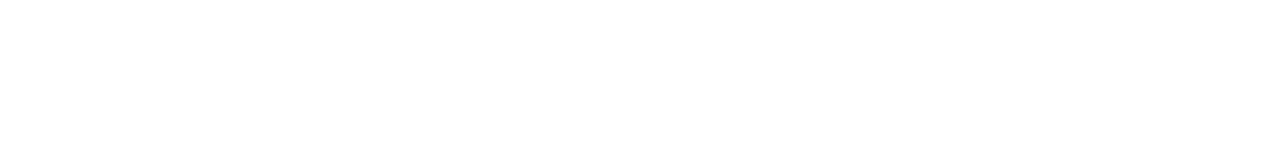
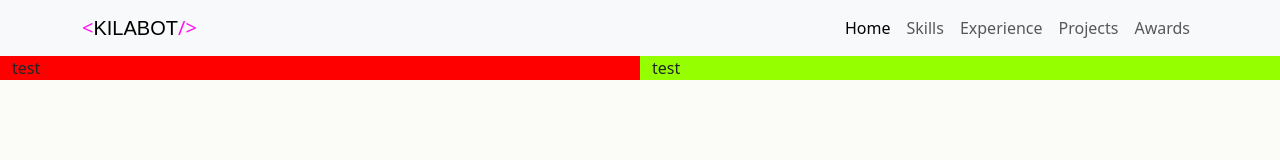
Before and after one commit to chowafu/My-Portfolio, a plain HTML site: page index.html in a window 1280 px wide. Drawn offline with nearby package versions, Linux system fonts and the light colour scheme; a web font is replaced by a local one.

Commit message:
[Add] Sections and Font

```diff
--- /dev/null
+++ b/css/style.css
@@ -0,0 +1,19 @@
+@import url('https://fonts.cdnfonts.com/css/doctor-glitch');
+
+:root {
+    --bg: #FBFCF8;
+    --primary-color: #EF476F;
+    --secondary-color: #F78C6B;
+    --accent-color: #FFD166;
+}
+body {
+    background-color: var(--bg);
+}
+
+.code, .active {
+    color: #FF10F0;
+}
+
+.glitch-font {
+    font-family: 'Doctor Glitch', sans-serif;
+}
--- a/index.html
+++ b/index.html
@@ -5,16 +5,84 @@
     <meta charset="UTF-8">
     <meta name="viewport" content="width=device-width, initial-scale=1.0">
 
+
     <!-- Bootstrap CSS -->
     <link href="https://cdn.jsdelivr.net/npm/bootstrap@5.3.3/dist/css/bootstrap.min.css" rel="stylesheet"
         integrity="sha384-QWTKZyjpPEjISv5WaRU9OFeRpok6YctnYmDr5pNlyT2bRjXh0JMhjY6hW+ALEwIH" crossorigin="anonymous">
+
+    <!-- Doctor Glitch Font -->
+    <link href="https://fonts.cdnfonts.com/css/doctor-glitch" rel="stylesheet">
+
+    <!-- Custom CSS -->
+    <link rel="stylesheet" href="./css/style.css">
 
     <title>A. Nazareth | Nazareth</title>
 </head>
 
 <body>
 
+    <!-- Navigation Bar -->
+    <nav class="navbar navbar-expand-lg bg-body-tertiary">
+        <div class="container">
+            <a class="navbar-brand" href="#">
+                <span class="code">&lt;</span><span class="glitch-font">KILABOT</span><span class="code">/&gt;</span>
+            </a>
+            <button class="navbar-toggler" type="button" data-bs-toggle="collapse" data-bs-target="#navbarNavAltMarkup"
+                aria-controls="navbarNavAltMarkup" aria-expanded="false" aria-label="Toggle navigation">
+                <span class="navbar-toggler-icon"></span>
+            </button>
+            <div class="collapse navbar-collapse flex-row-reverse" id="navbarNavAltMarkup">
+                <div class="navbar-nav ">
+                    <a class="nav-link active" aria-current="page" href="#">Home</a>
+                    <a class="nav-link" href="#">Skills</a>
+                    <a class="nav-link" href="#">Experience</a>
+                    <a class="nav-link" href="#">Projects</a>
+                    <a class="nav-link" href="#">Awards</a>
+                </div>
+            </div>
+        </div>
+    </nav>
 
+    <!-- Content -->
+    <div class="container-fluid">
+
+        <!-- About Me -->
+        <section>
+            <div class="row">
+
+                <!-- Left Column / My Details -->
+                <div class="col-md" style="background-color: red;">
+                    test
+                </div>
+
+                <!-- Right Column / My Photo -->
+                <div class="col-md" style="background-color: rgb(149, 255, 0);">
+                    test
+                </div>
+
+            </div>
+        </section>
+
+        <!-- Skillset -->
+        <section>
+
+        </section>
+
+        <!-- Experience -->
+        <section>
+
+        </section>
+
+        <!-- Projects -->
+        <section>
+
+        </section>
+
+        <!-- Awards -->
+        <section>
+
+        </section>
+    </div>
 
     <!-- Bootstrap JS -->
     <script src="https://cdn.jsdelivr.net/npm/bootstrap@5.3.3/dist/js/bootstrap.bundle.min.js"
```
